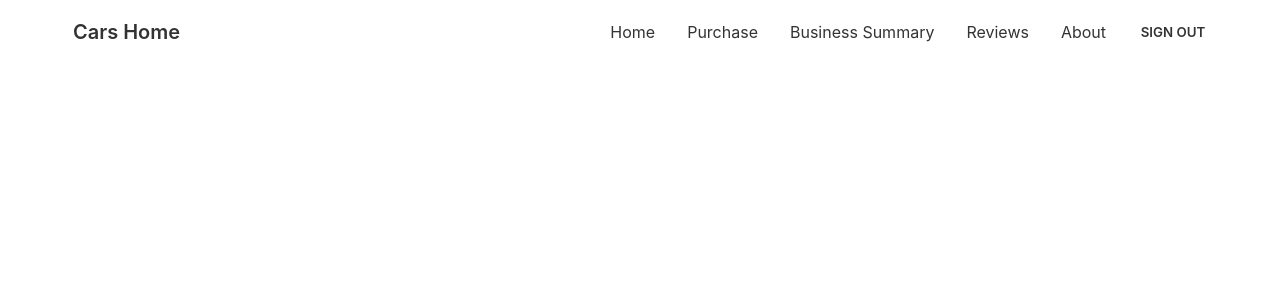
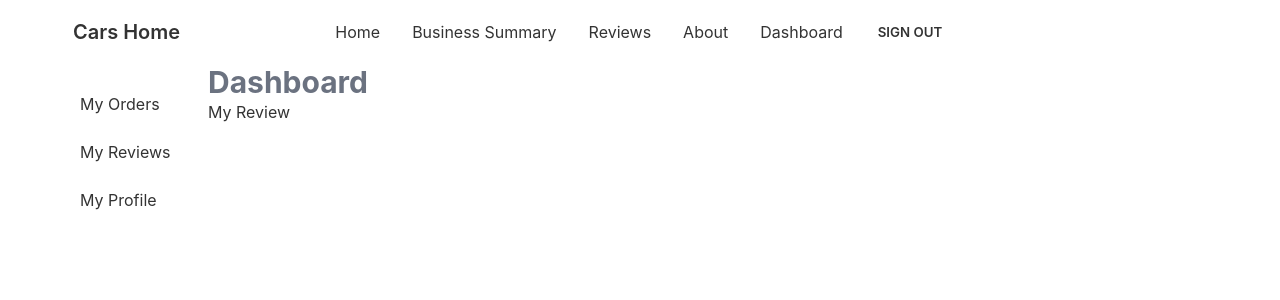
Before and after one commit to dani3lnwz/car-home-client, a React (Create React App) app: page /dashboard/review in a window 1280 px wide. Shown: the top 300 px of the page. Built offline with nearby package versions, Linux system fonts and the light colour scheme; no server answers; sample sign-in values are in the browser's storage.

Commit message:
dashboard added

```diff
--- a/src/App.js
+++ b/src/App.js
@@ -7,6 +7,10 @@ import Login from './Pages/Login/Login';
 import SignUp from './Pages/Login/SignUp';
 import Purchase from './Pages/Purchase/Purchase';
 import RequireAuth from './Pages/Login/RequireAuth';
+import Dashboard from './Pages/Dashboard/Dashboard';
+import MyOrders from './Pages/Dashboard/MyOrders';
+import MyReview from './Pages/Dashboard/MyReview';
+import MyProfile from './Pages/Dashboard/MyProfile';
 
 function App() {
   return (
@@ -19,6 +23,15 @@ function App() {
             <Purchase />
           </RequireAuth>
         } />
+        <Route path='dashboard' element={
+          <RequireAuth>
+            <Dashboard />
+          </RequireAuth>
+        } >
+          <Route index element={<MyOrders></MyOrders>}></Route>
+          <Route path='review' element={<MyReview></MyReview>}></Route>
+          <Route path='myprofile' element={<MyProfile></MyProfile>}></Route>
+        </Route>
         <Route path='about' element={<About />} />
         <Route path='login' element={<Login />} />
         <Route path='signup' element={<SignUp />} />
--- /dev/null
+++ b/src/Pages/Dashboard/Dashboard.js
@@ -0,0 +1,27 @@
+import React from 'react';
+import { Outlet, Link } from 'react-router-dom';
+
+const Dashboard = () => {
+    return (
+        <div class="drawer drawer-mobile">
+            <input id="dashboard-sidebar" type="checkbox" class="drawer-toggle" />
+            <div class="drawer-content">
+                <h2 className='text-3xl font-bold text-gray-500'>Dashboard</h2>
+                <Outlet></Outlet>
+
+            </div>
+            <div class="drawer-side">
+                <label for="dashboard-sidebar" class="drawer-overlay"></label>
+                <ul class="menu p-4 overflow-y-auto w-40 bg-base-100 text-base-content">
+                    {/* <!-- Sidebar content here --> */}
+                    <li><Link to="/dashboard">My Orders</Link></li>
+                    <li><Link to="/dashboard/review">My Reviews</Link></li>
+                    <li><Link to="/dashboard/myprofile">My Profile</Link></li>
+                </ul>
+
+            </div>
+        </div>
+    );
+};
+
+export default Dashboard;
--- /dev/null
+++ b/src/Pages/Dashboard/MyOrders.js
@@ -0,0 +1,48 @@
+import React,{ useEffect, useState} from 'react';
+import { useAuthState } from 'react-firebase-hooks/auth';
+import auth from './../../firebase.init';
+
+const MyOrders = () => {
+
+    const [orders, setOrders] = useState([]);
+    const [user] = useAuthState(auth)
+
+    useEffect( () => {
+        if ( user) {
+            fetch(`http://localhost:5000/booking?buyer=${user.email}`)
+        .then(res=> res.json())
+        .then(data => setOrders(data));
+        }
+    },[user])
+    return (
+        <div>
+            <h2>My Orders: {orders.length}</h2>
+            <div class="overflow-x-auto">
+  <table class="table w-full">
+
+    <thead>
+      <tr>
+        <th></th>
+        <th>Name</th>
+        <th>Orders</th>
+        <th>Buyer Email</th>
+      </tr>
+    </thead>
+    <tbody>
+        {
+            orders.map((o, index) => <tr>
+                <th>{index + 1}</th>
+                <td>{o.buyerName}</td>
+                <td>{o.partName}</td>
+                <td>{o.buyer}</td>
+              </tr>)
+        }
+
+    </tbody>
+  </table>
+</div>
+        </div>
+    );
+};
+
+export default MyOrders;
--- /dev/null
+++ b/src/Pages/Dashboard/MyProfile.js
@@ -0,0 +1,11 @@
+import React from 'react';
+
+const MyProfile = () => {
+    return (
+        <div>
+            <h2>Hello</h2>
+        </div>
+    );
+};
+
+export default MyProfile;
--- /dev/null
+++ b/src/Pages/Dashboard/MyReview.js
@@ -0,0 +1,11 @@
+import React from 'react';
+
+const MyReview = () => {
+    return (
+        <div>
+            <h2>My Review</h2>
+        </div>
+    );
+};
+
+export default MyReview;
--- a/src/Pages/Shared/Navbar.js
+++ b/src/Pages/Shared/Navbar.js
@@ -14,10 +14,13 @@ const Navbar = () => {
 
     const menuItems = <>
         <li><Link to="/">Home</Link></li>
-        <li><Link to="/purchase">Purchase</Link></li>
+        {/* <li><Link to="/purchase">Purchase</Link></li> */}
         <li><Link to="/businessSummary">Business Summary</Link></li>
         <li><Link to="/review">Reviews</Link></li>
         <li><Link to="/about">About</Link></li>
+        {
+            user && <li><Link to="/dashboard">Dashboard</Link></li>
+        }
         <li>{user ? <button className='btn btn-ghost' onClick={logout}>Sign Out</button>: <Link to="/login">Login</Link>}</li>
     </>
     return (
@@ -31,6 +34,7 @@ const Navbar = () => {
                         {menuItems}
                     </ul>
                 </div>
+
                 <a className="btn btn-ghost normal-case text-xl">Cars Home</a>
             </div>
             <div className="navbar-center hidden lg:flex">
@@ -38,6 +42,11 @@ const Navbar = () => {
                     {menuItems}
                 </ul>
             </div>
+            <div className="navbar-end">
+            <label tabIndex="1" for="dashboard-sidebar" className="btn btn-ghost lg:hidden">
+                        <svg xmlns="http://www.w3.org/2000/svg" className="h-5 w-5" fill="none" viewBox="0 0 24 24" stroke="currentColor"><path stroke-linecap="round" stroke-linejoin="round" stroke-width="2" d="M4 6h16M4 12h8m-8 6h16" /></svg>
+                    </label>
+            </div>
         </div>
     );
 };
```
